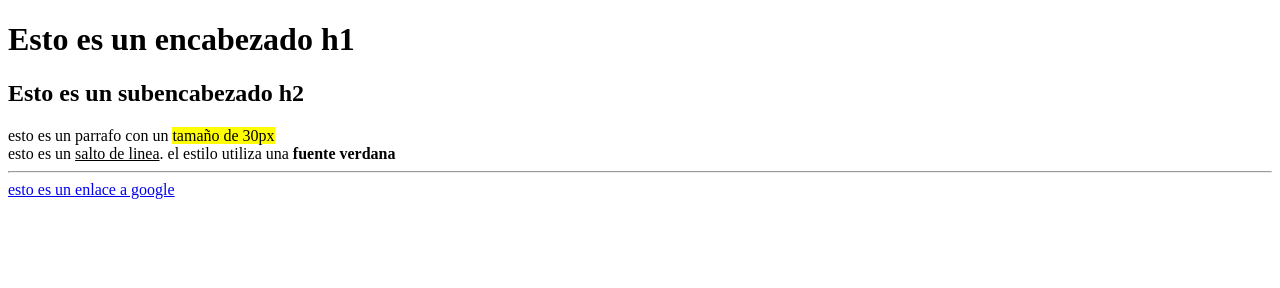
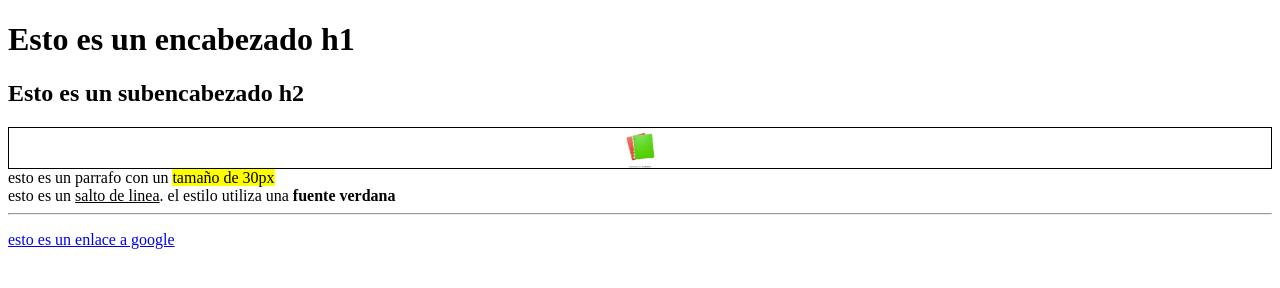
Before and after one commit to angelperezzzrubi014/Web_de_ejemplo, a plain HTML site: page EJERCICIO 1.html in a window 1280 px wide. Drawn offline with Linux system fonts and the light colour scheme.

Commit message:
Agregar contenido y estilos iniciales para el ejercicio 1 de la página web

```diff
--- a/CSS/CSS EJERCICIO2.CSS
+++ b/CSS/CSS EJERCICIO2.CSS
@@ -1,5 +1,5 @@
 .box{
-    background-color: #0b6bd99e;
+    border:10px solid #0b6bd9;
     position:fixed;
     bottom: 0;
 }
--- /dev/null
+++ b/CSS/EJERCICIO 1.CSS
@@ -0,0 +1,8 @@
+.foto{
+    border: 1px solid black;
+    padding: 20px;
+    background-image: url('../CUADERNOEJ1.jpg');
+    background-repeat: no-repeat;
+    background-position: center;
+    background-size: contain;
+}
--- a/EJERCICIO 1.html
+++ b/EJERCICIO 1.html
@@ -3,6 +3,8 @@
 <!--EJERCICIO 1-->
 
 <head>
+    <link rel="stylesheet" href="CSS/EJERCICIO 1.CSS">
+
     <lang="es">
 </head>
 
@@ -11,15 +13,19 @@
         <h2>Esto es un subencabezado h2</h2>
 </header>
 
-<body></body>
+<body>
+
+    <div class="foto">
+        <!--foto cuaderno-->
+    </div>
+
+      <span style="width: 30px;">esto es un parrafo con un <mark>tamaño de 30px</mark></span>
+      <br style="font-family: verdana,sans-serif;">esto es un <span style="text-decoration: underline;">salto de linea</span>. el estilo utiliza una <b>fuente verdana</b>
+
+</body>
 
 
 <footer>
-    <span style="width: 30px;">esto es un parrafo con un <mark>tamaño de 30px</mark></span>
-    <br style="font-family: verdana,sans-serif;">esto es un <span style="text-decoration: underline;">salto de linea</span>. el estilo utiliza una <b>fuente verdana</b>
+    <hr></hr>
+    <p><a href="https://www.google.com">esto es un enlace a google</a></p>
 </footer>
-
-<footer>
-    <hr></hr>
-    <a href="https://www.google.com">esto es un enlace a google</a>
-</footer>
```
Also changed, not shown: CUADERNOEJ1.jpg (added).
